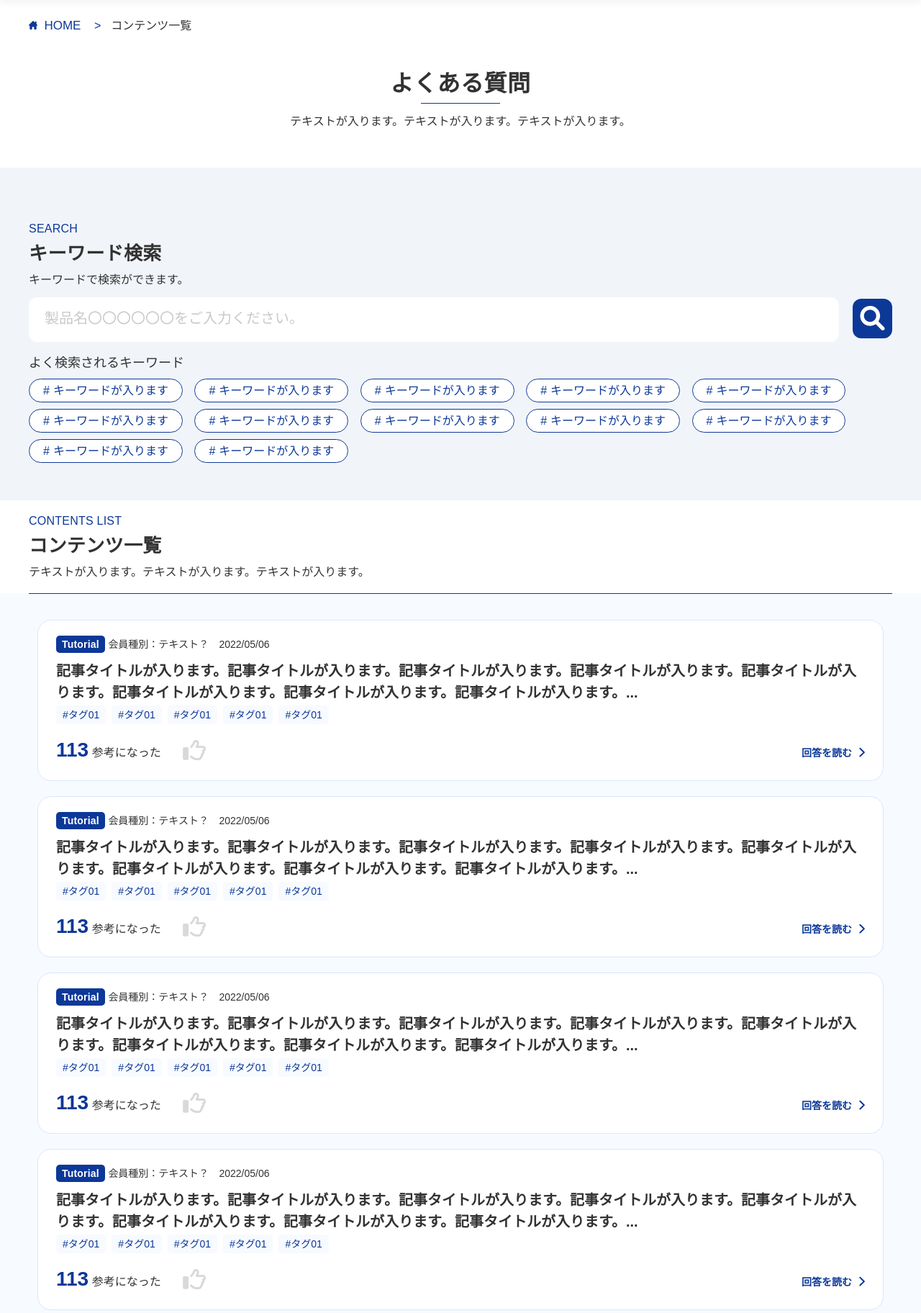
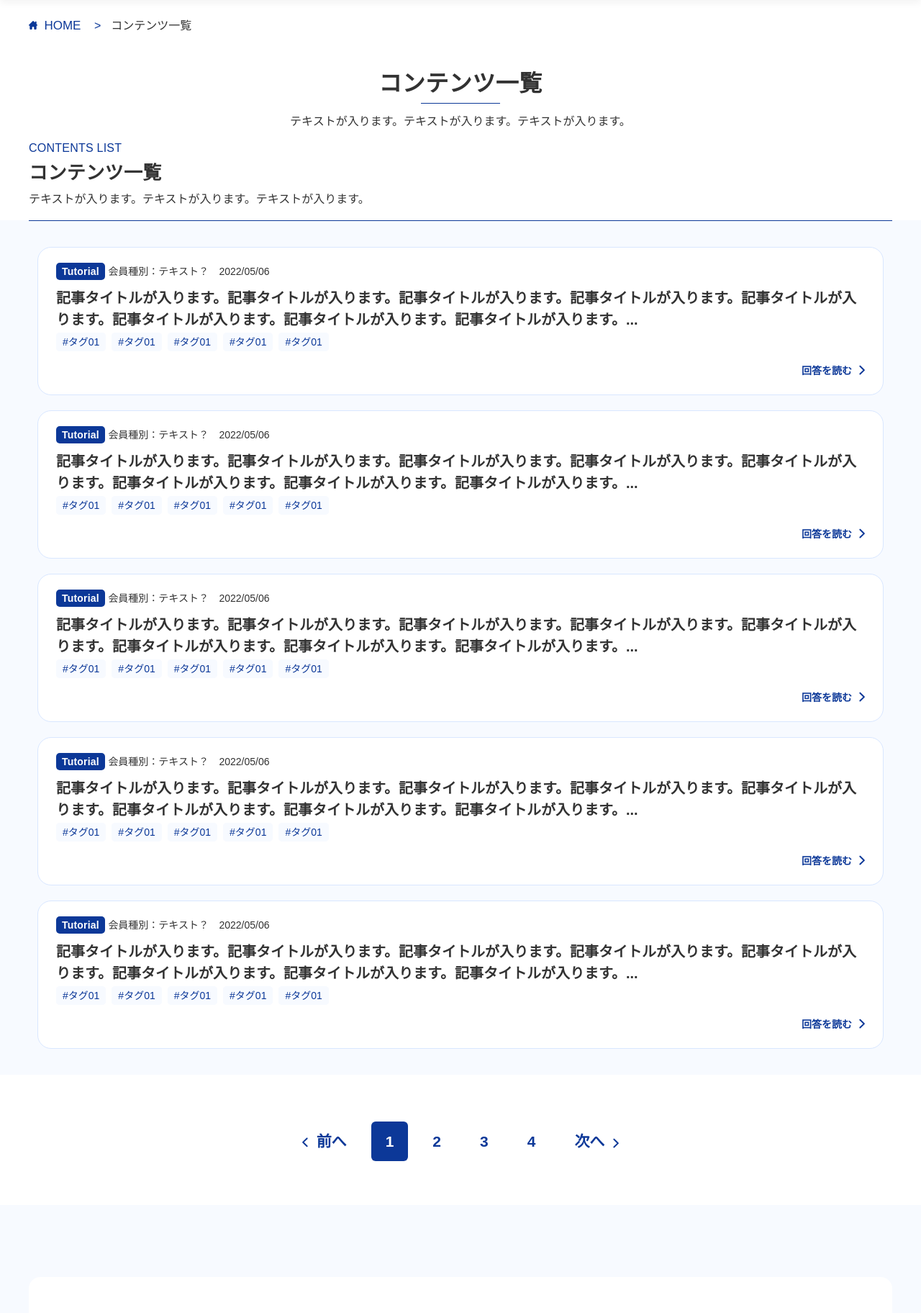
Before and after one commit to yuta-watanabe0417/bakuhatsu_supportweb, a Django app: page /contents/list in a window 1280 px wide. Shown: the part 104-1928 px from the top of the page at 72% size. Run offline with Django 3.2, Linux system fonts and the light colour scheme.

Commit message:
🔥 contents-card いいねボタン削除

```diff
--- a/static/assets/css/main.css
+++ b/static/assets/css/main.css
@@ -682,9 +682,9 @@ p:lang(en) {
 }
 .c-contents-card__bottom {
   display: flex;
-  justify-content: space-between;
+  justify-content: flex-end;
   margin-top: 24px;
-  align-items: baseline;
+  align-items: center;
 }
 .c-contents-card__like-number {
   font-weight: 700;
--- a/static/src/scss/object/component/_contents-card.scss
+++ b/static/src/scss/object/component/_contents-card.scss
@@ -43,9 +43,9 @@
 
 	&__bottom {
 		display: flex;
-		justify-content: space-between;
+		justify-content: flex-end;
 		margin-top: 24px;
-		align-items: baseline;
+		align-items: center;
 	}
 
 	&__like-container {}
--- a/templates/contents/contentsCard.html
+++ b/templates/contents/contentsCard.html
@@ -31,13 +31,7 @@
             ><span class="c-contents-card__category-tag">#タグ01</span>
           </div>
           <div class="c-contents-card__bottom">
-            <div class="c-contents-card__like-container">
-              <span class="c-contents-card__like-number">113</span>
-              <span class="c-contents-card__like-text">参考になった</span>
-              <button class="c-contents-card__like">
-                <img src="{% static '/assets/images/good.svg' %}" alt="" />
-              </button>
-            </div>
+
             <a href="" class="c-contents-card__link">回答を読む</a>
           </div>
         </article>
@@ -64,13 +58,7 @@
             ><span class="c-contents-card__category-tag">#タグ01</span>
           </div>
           <div class="c-contents-card__bottom">
-            <div class="c-contents-card__like-container">
-              <span class="c-contents-card__like-number">113</span>
-              <span class="c-contents-card__like-text">参考になった</span>
-              <button class="c-contents-card__like">
-                <img src="{% static '/assets/images/good.svg' %}" alt="" />
-              </button>
-            </div>
+
             <a href="" class="c-contents-card__link">回答を読む</a>
           </div>
         </article>
@@ -97,13 +85,7 @@
             ><span class="c-contents-card__category-tag">#タグ01</span>
           </div>
           <div class="c-contents-card__bottom">
-            <div class="c-contents-card__like-container">
-              <span class="c-contents-card__like-number">113</span>
-              <span class="c-contents-card__like-text">参考になった</span>
-              <button class="c-contents-card__like">
-                <img src="{% static '/assets/images/good.svg' %}" alt="" />
-              </button>
-            </div>
+
             <a href="" class="c-contents-card__link">回答を読む</a>
           </div>
         </article>
@@ -130,13 +112,7 @@
             ><span class="c-contents-card__category-tag">#タグ01</span>
           </div>
           <div class="c-contents-card__bottom">
-            <div class="c-contents-card__like-container">
-              <span class="c-contents-card__like-number">113</span>
-              <span class="c-contents-card__like-text">参考になった</span>
-              <button class="c-contents-card__like">
-                <img src="{% static '/assets/images/good.svg' %}" alt="" />
-              </button>
-            </div>
+
             <a href="" class="c-contents-card__link">回答を読む</a>
           </div>
         </article>
@@ -163,13 +139,7 @@
             ><span class="c-contents-card__category-tag">#タグ01</span>
           </div>
           <div class="c-contents-card__bottom">
-            <div class="c-contents-card__like-container">
-              <span class="c-contents-card__like-number">113</span>
-              <span class="c-contents-card__like-text">参考になった</span>
-              <button class="c-contents-card__like">
-                <img src="{% static '/assets/images/good.svg' %}" alt="" />
-              </button>
-            </div>
+
             <a href="" class="c-contents-card__link">回答を読む</a>
           </div>
         </article>
--- a/templates/contents/list.html
+++ b/templates/contents/list.html
@@ -1,6 +1,6 @@
 {% extends 'base.html' %}
 {% load static %}
-{% block title %}よくある質問{% endblock %}
+{% block title %}コンテンツ一覧{% endblock %}
 {% block breadcrumb %}
 <li class="l-breadcrumb__item">
   <a href="" class="l-breadcrumb__link">HOME</a>
@@ -9,10 +9,10 @@
   コンテンツ一覧
 </li>
 {% endblock %}
-{% block page-title %}よくある質問{% endblock %}
+{% block page-title %}コンテンツ一覧{% endblock %}
 {% block page-subtitle %}テキストが入ります。テキストが入ります。テキストが入ります。{% endblock %}
 {% block content %}
-{% include 'keywordSearch.html' %}
+<!-- {% include 'keywordSearch.html' %} -->
 {% include 'contents/contentsCard.html' %}
 {% include 'archive-navigation.html' %}
 {% include 'faq/faqRequest.html' %}
```
